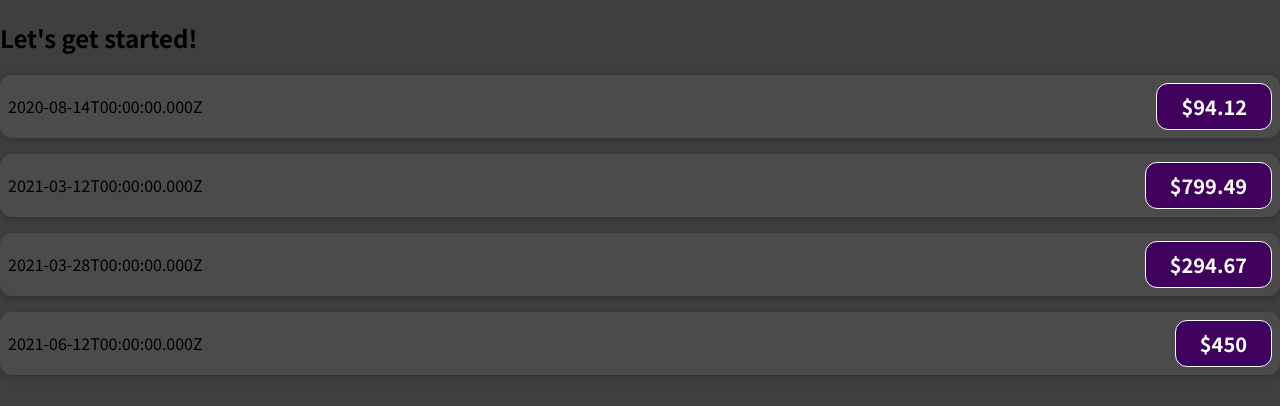
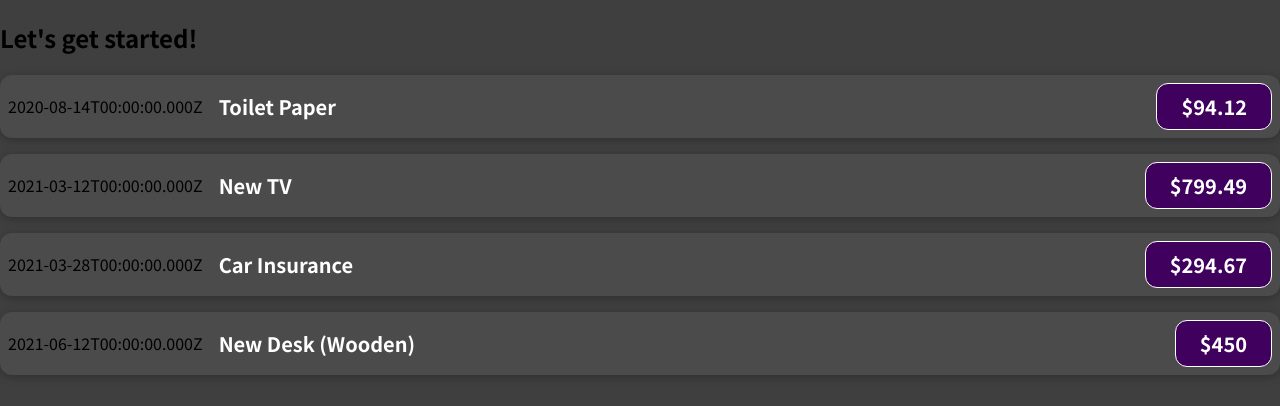
Before and after one commit to kevinniu79/ReactProject, a React (Create React App) app in the folder 01-starting-setup/01-starting-setup/: page / in a window 1280 px wide. Shown: the top 406 px of the page. Built offline with nearby package versions, Linux system fonts and the light colour scheme.

Commit message:
Fixing small bugs

```diff
--- a/01-starting-setup/01-starting-setup/src/components/ExpenseItem.js
+++ b/01-starting-setup/01-starting-setup/src/components/ExpenseItem.js
@@ -6,7 +6,7 @@ function ExpenseItem(props) {
     <div className="expense-item">
       <div>{props.date.toISOString()}</div>
       <div className='expense-item__description'>
-        <h2>{props.titlee}</h2>
+        <h2>{props.title}</h2>
         <div className='expense-item__price'>${props.amount}</div>
       </div>
     </div>
```
Also changed, not shown: 1 other file (tests, documents, lock files or other folders).
